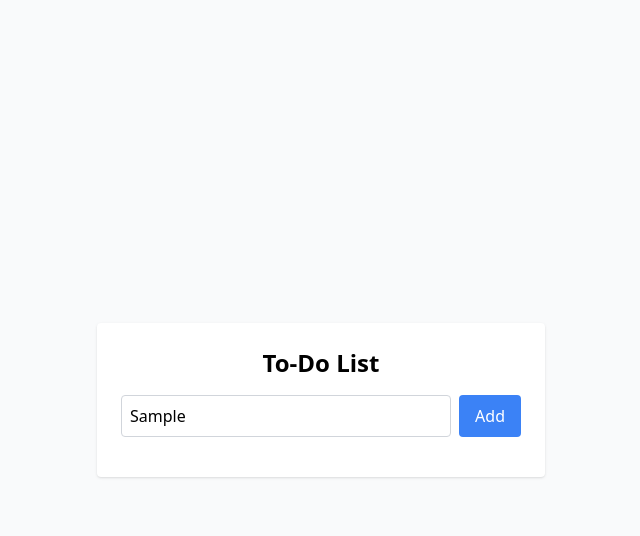
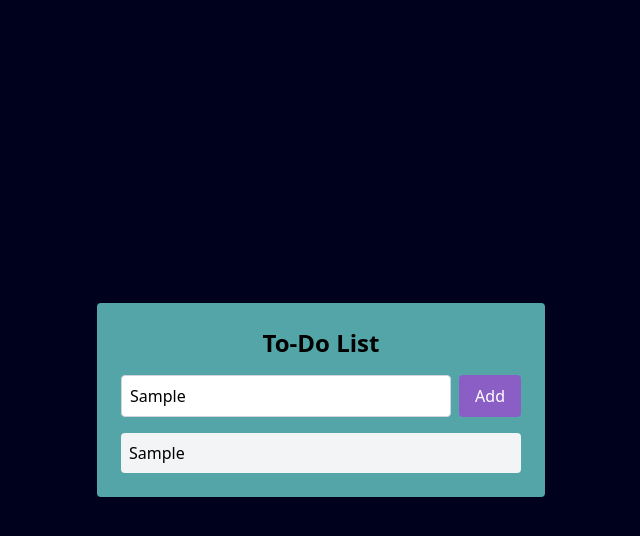
Before and after one commit to hasan9878/Advanced-javascript, a plain HTML site: page index.html in a window 1280 px wide. Both pictures are taken after typing "Sample" into the empty fields and a click on the button "Add". Shown: the whole page, without its empty margins (319-959 px from the left). Drawn offline with nearby package versions, Linux system fonts and the light colour scheme.

Commit message:
Commit 5: Add todo functionality

```diff
--- a/index.html
+++ b/index.html
@@ -7,33 +7,32 @@
     <!-- Tailwind CDN -->
     <script src="https://cdn.tailwindcss.com"></script>
   </head>
-  <body class="bg-gray-50 min-h-screen flex items-center justify-center p-4">
-    <div class="w-full max-w-md bg-white p-6 rounded shadow">
 
-      <!-- Commit 1: Add header title -->
-      <h1 class="text-2xl font-bold mb-4 text-center">To-Do List</h1>
+<body class="bg-[#00021d] min-h-screen flex items-center justify-center p-4">
+    <div class="w-full max-w-md bg-[#81fff5a4] p-6 rounded shadow">
 
-       <!-- Commit 2: Add input field and button section -->
+      <!-- Commit 2: Add header title -->
+      <h1 class="text-2xl font-bold mb-4 text-center text-[#000]">To-Do List</h1>
+
+      <!-- Commit 3: Add input field and button section -->
       <div class="flex gap-2 mb-4">
         <input
           id="todo-input"
           type="text"
-          placeholder="Enter a task"
-          class="flex-grow p-2 border border-gray-300 rounded"
+          placeholder="Add your new ToDo.."
+          class="flex-grow p-2 border border-gray-300 rounded text-[black]"
         />
         <button
           id="add-btn"
-          class="bg-blue-500 text-white px-4 py-2 rounded hover:bg-blue-600"
+          class="bg-[#8b5ec6] text-white px-4 py-2 rounded hover:bg-blue-600"
         >
           Add
         </button>
       </div>
 
-
-      <!-- Commit 3: Add empty list for to-do items -->
+      <!-- Commit 4: Add empty list for to-do items -->
       <ul id="todo-list" class="space-y-2"></ul>
     </div>
-
 
     <script src="index.js"></script>
   </body>
--- a/index.js
+++ b/index.js
@@ -0,0 +1,22 @@
+const input = document.getElementById("todo-input");
+const addBtn = document.getElementById("add-btn");
+const todoList = document.getElementById("todo-list");
+
+// --- 1. Add Todo ---
+function addTodo() {
+  const text = input.value.trim();
+  if (!text) return;
+  const li = document.createElement("li");
+  li.className = "flex justify-between items-center bg-gray-100 p-2 rounded";
+  const span = document.createElement("span");
+  span.textContent = text;
+  span.className = "flex-grow";
+  li.append(span);
+  todoList.appendChild(li);
+  // Input clear handled in separate feature
+}
+addBtn.addEventListener("click", addTodo);
+input.addEventListener("keypress", function (e) {
+  if (e.key === "Enter") addTodo();
+});
+// Commit 5: Add todo functionality
```
